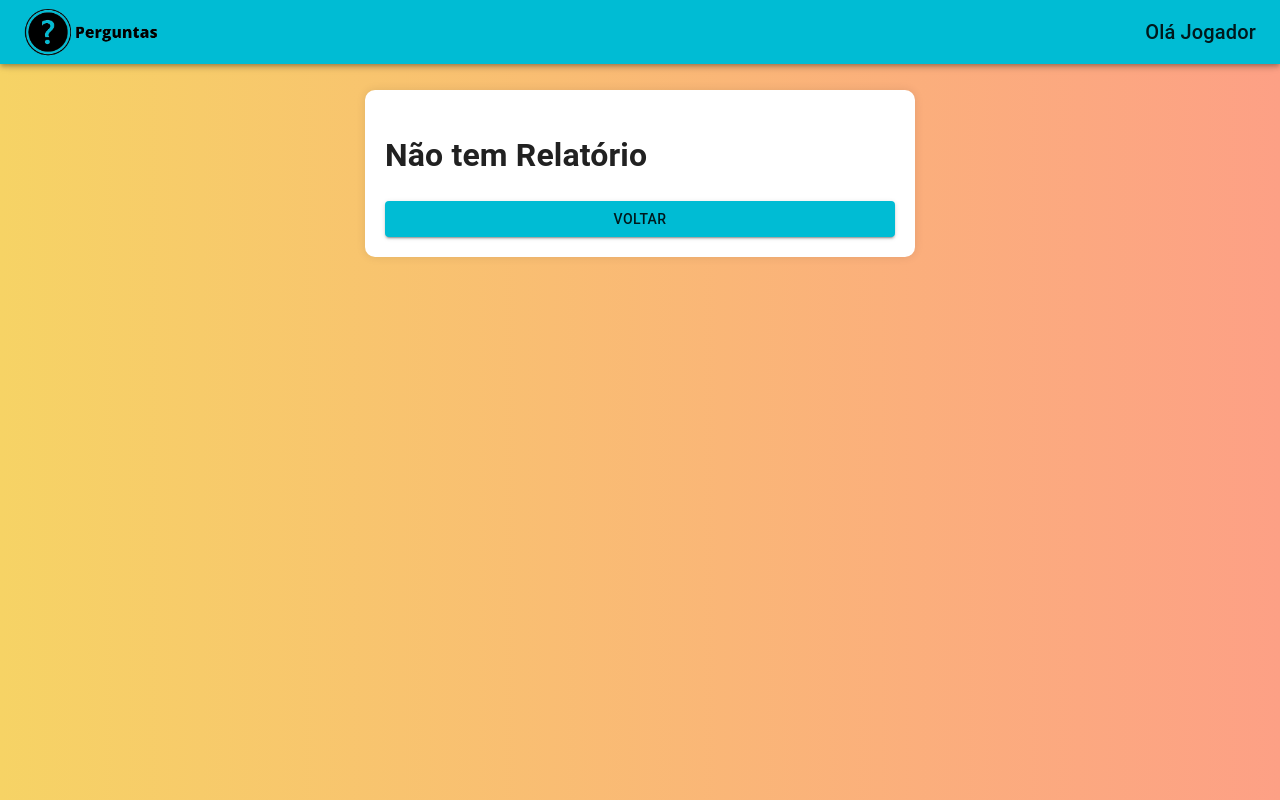
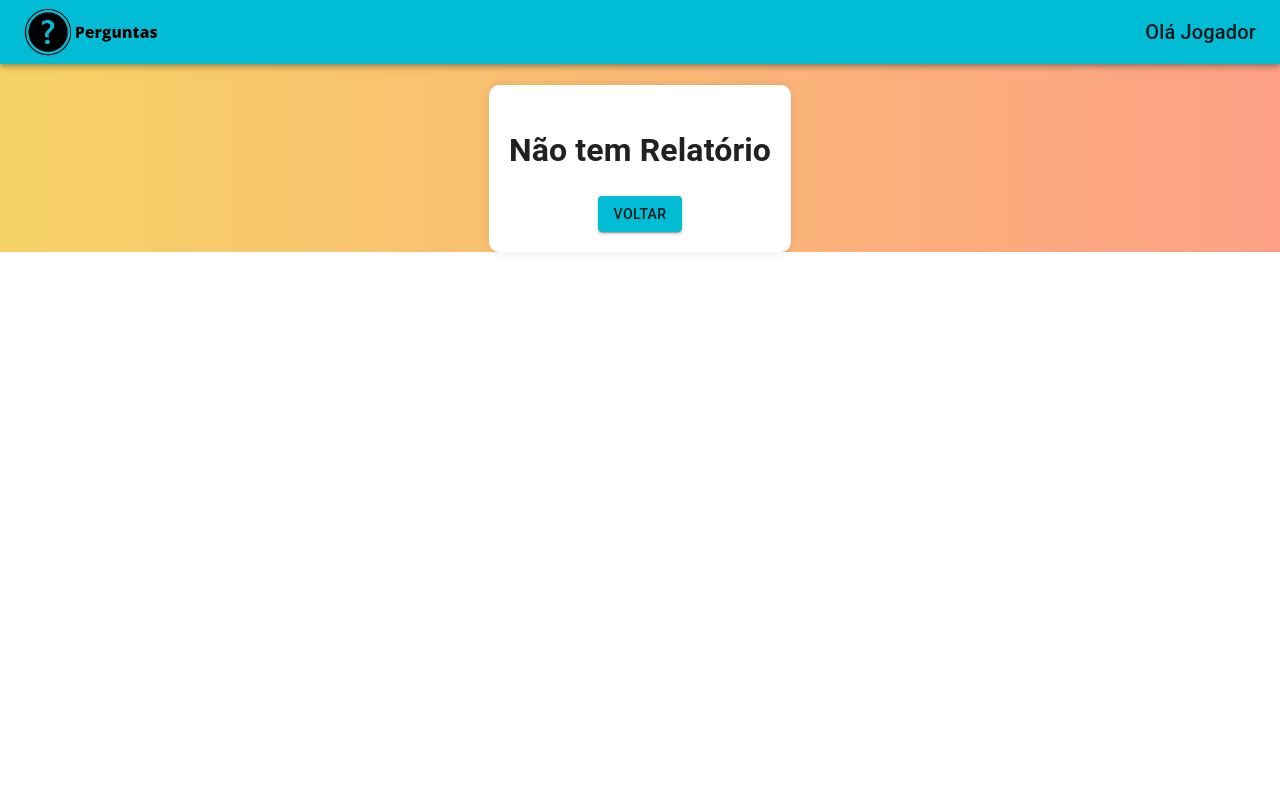
Before and after one commit to paulorenan/app-perguntas, a React (Create React App) app: page /relatorio in a window 1280 px wide. Built offline with nearby package versions, Linux system fonts and the light colour scheme.

Commit message:
adiciona o ver relatorio na pagina inicial

```diff
--- a/src/components/Confirmação.jsx
+++ b/src/components/Confirmação.jsx
@@ -40,7 +40,7 @@ function Confirmação({loading}) {
       <Box className={classes.card}>
         <h1>Bem vindo ao jogo de Perguntas</h1>
         <p>
-          Você tem {quantidade} perguntas para responder.
+          Você tem {quantidade} {quantidade > 1 ? 'perguntas' : 'pergunta'} para responder.
         </p>
         <p>
           Clique no botão abaixo para começar.
--- a/src/pages/Home.jsx
+++ b/src/pages/Home.jsx
@@ -3,11 +3,12 @@ import { createTheme, ThemeProvider } from '@mui/material/styles';
 import { Box } from '@mui/system';
 import { makeStyles } from '@material-ui/styles';
 import Header from '../components/Header';
-import { Container, CssBaseline } from '@mui/material';
+import { Container, CssBaseline, Typography } from '@mui/material';
 import TextField from '@mui/material/TextField';
 import Button from '@mui/material/Button';
 import MyContext from '../context';
 import { useNavigate } from 'react-router-dom';
+import { Link } from 'react-router-dom';
 
 const useStyles = makeStyles({
   fullPage: {
@@ -33,10 +34,14 @@ const useStyles = makeStyles({
     borderRadius: '10px',
     boxShadow: '0px 0px 10px rgba(0, 0, 0, 0.1)',
   },
+  link: {
+    color: 'black',
+    marginTop: '10px',
+  },
 });
 
 function Home() {
-  const { setQuantidade, quantidade } = useContext(MyContext);
+  const { setQuantidade, quantidade, storage } = useContext(MyContext);
   const [max, setMax] = useState(false);
   const [min, setMin] = useState(false);
   const classes = useStyles();
@@ -94,6 +99,11 @@ function Home() {
               onClick={onClick}>
               Continuar
             </Button>
+            {storage.length > 0 && <Typography ariant="body2" color="text.secondary" align="center" style={{marginTop: '20px'}}>
+              <Link to="/relatorio" className={classes.link}>
+                Ver relatório anterior.
+              </Link>
+              </Typography>}
             </Box>
         </Container>
       </Box>
--- a/src/pages/Relatorio.jsx
+++ b/src/pages/Relatorio.jsx
@@ -5,13 +5,14 @@ import { Box } from '@mui/system';
 import { makeStyles } from '@material-ui/styles';
 import { getRelatorio } from '../services/storage';
 import {decode} from 'html-entities'
-import { CssBaseline, Button } from '@mui/material';
+import { CssBaseline, Button, Grid } from '@mui/material';
 import { useNavigate } from 'react-router-dom';
+
 
 const useStyles = makeStyles({
   fullPage: {
     height: 'auto',
-    width: '100vw',
+    width: '100%',
     display: 'flex',
     flexDirection: 'column',
     alignItems: 'center',
@@ -22,27 +23,31 @@ const useStyles = makeStyles({
   card: {
     display: 'flex',
     flexDirection: 'column',
-    // alignItems: 'center',
-    // justifyContent: 'center',
-    width: '100%',
+    alignItems: 'center',
+    justifyContent: 'center',
     maxWidth: '550px',
     margin: 'auto',
     backgroundColor: '#fff',
     padding: '20px',
     borderRadius: '10px',
     boxShadow: '0px 0px 10px rgba(0, 0, 0, 0.1)',
-    marginTop: '90px',
   },
-  full: {
-    height: '100vh',
-    width: '100vw',
+  grid: {
+    padding: '20px',
+  },
+  cardRelatorio: {
     display: 'flex',
     flexDirection: 'column',
     alignItems: 'center',
     justifyContent: 'center',
-    backgroundImage: 'linear-gradient(to right, #f6d365, #fda085)',
-    paddingTop: '0',
-  }
+    maxWidth: '550px',
+    margin: 'auto',
+    backgroundColor: '#fff',
+    padding: '20px',
+    borderRadius: '10px',
+    boxShadow: '0px 0px 10px rgba(0, 0, 0, 0.1)',
+    marginTop: '85px',
+  },
 });
 
 function Relatorio() {
@@ -74,33 +79,71 @@ function Relatorio() {
 
   return (
     <ThemeProvider theme={theme}>
+      <CssBaseline />
       <Box className={classes.fullPage}>
         <Header />
-        <CssBaseline />
         {perguntas.length === 0 ?
-        <Box className={classes.full}>
-          <Box className={classes.card}>
+          <Box className={classes.cardRelatorio}>
             <h1>Não tem Relatório</h1>
             <Button variant="contained" color="primary" onClick={() => navigate('/home')}>
               Voltar
             </Button>
           </Box>
-        </Box>
         :
-        <Box className={classes.card}>
-          <h1>Relatorio</h1>
-          <h2>Pontuação: {score} de {perguntas.length}</h2>
-          {perguntas.map((pergunta, index) => {
-            return (
-              <Box key={index}>
-                <h1>Pergunta {index + 1} de {perguntas.length}</h1>
-                <h3>{decode(pergunta.pergunta)}</h3>
-                <h4>{decode(pergunta.resposta)}</h4>
-              </Box>
-            )
-          }
-          )}
-        </Box>}
+        <>
+          <Box className={classes.cardRelatorio}>
+            <h1>Relatório</h1>
+            <p>Voce acertou {score} de {perguntas.length} {perguntas.length > 1 ? 'perguntas' : 'pergunta'}.</p>
+          </Box>
+          <Grid container spacing={2} className={classes.grid}>
+          <CssBaseline />
+            {perguntas.map((pergunta, index) => (
+              <Grid item xs={12} lg={4} md={4} sm={6} key={index}>
+                <CssBaseline />
+                <Box className={classes.card}>
+                  <h1>Pergunta {index + 1} de {perguntas.length}</h1>
+                  <p>{decode(pergunta.pergunta)}</p>
+                  {pergunta.alternativa.map((alt, index) => {
+              if(alt === pergunta.correta) {
+                return (
+                  <Button
+                    key={index}
+                    disabled='true'
+                    variant="contained"
+                    color="primary"
+                    fullWidth
+                    style={{marginBottom: '10px', backgroundColor: '#4caf50', color: 'black' }}
+                    // {...(showAnswer && choose === pergunta && {startIcon: <RightIcon />})}
+                  >
+                    {decode(alt)}
+                  </Button>
+                )
+              } else {
+                return (
+                  <Button
+                    key={index}
+                    disabled='true'
+                    variant="contained"
+                    color="primary"
+                    fullWidth
+                    style={{marginBottom: '10px', backgroundColor: '#f44336', color: 'black',}}
+                    // {...(showAnswer && choose === pergunta && {startIcon: <WrongIcon />})}
+                  >
+                    {decode(alt)}
+                  </Button>
+                )
+              }
+              }
+            )}
+                </Box>
+              </Grid>
+            ))}
+          </Grid>
+          <Button variant="contained" color="primary" onClick={() => navigate('/home')} style={{marginBottom: '30px'}}>
+            Voltar
+          </Button>
+        </>
+        }
       </Box>
     </ThemeProvider>
   )
```
